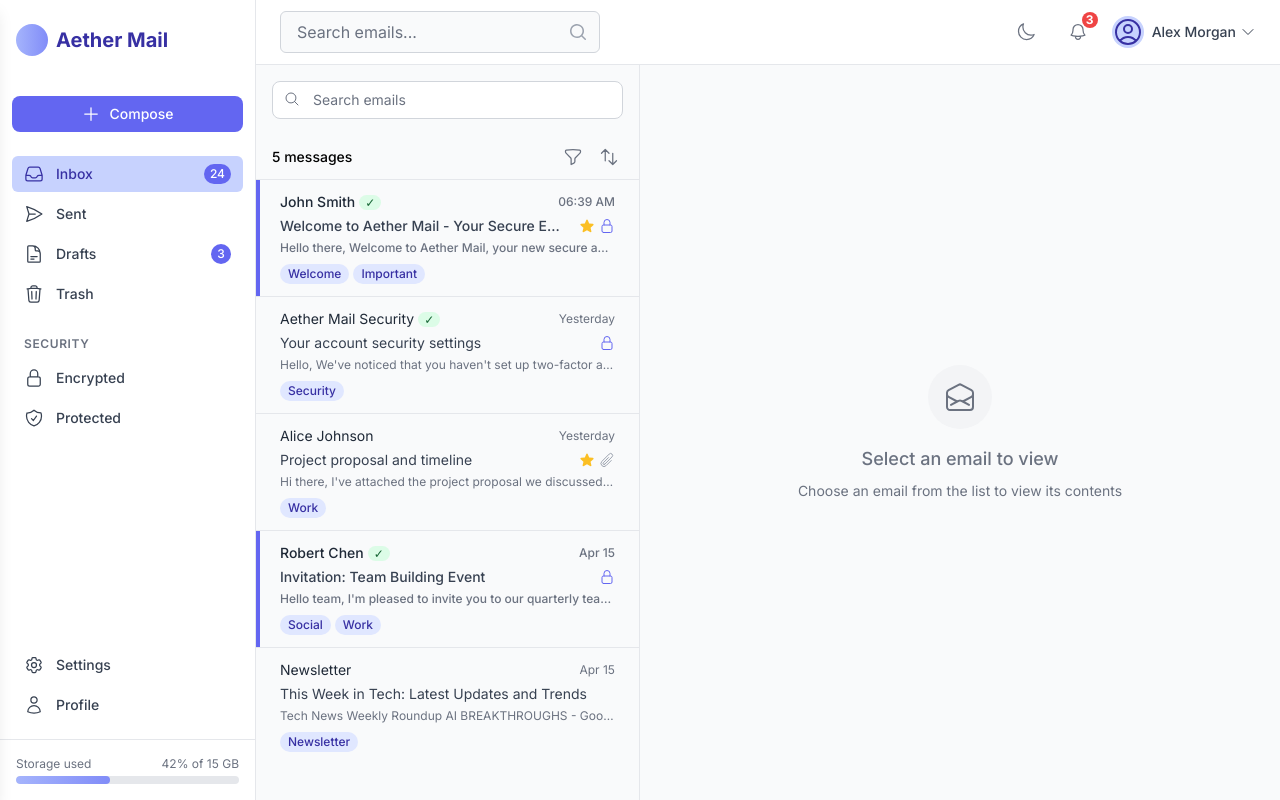
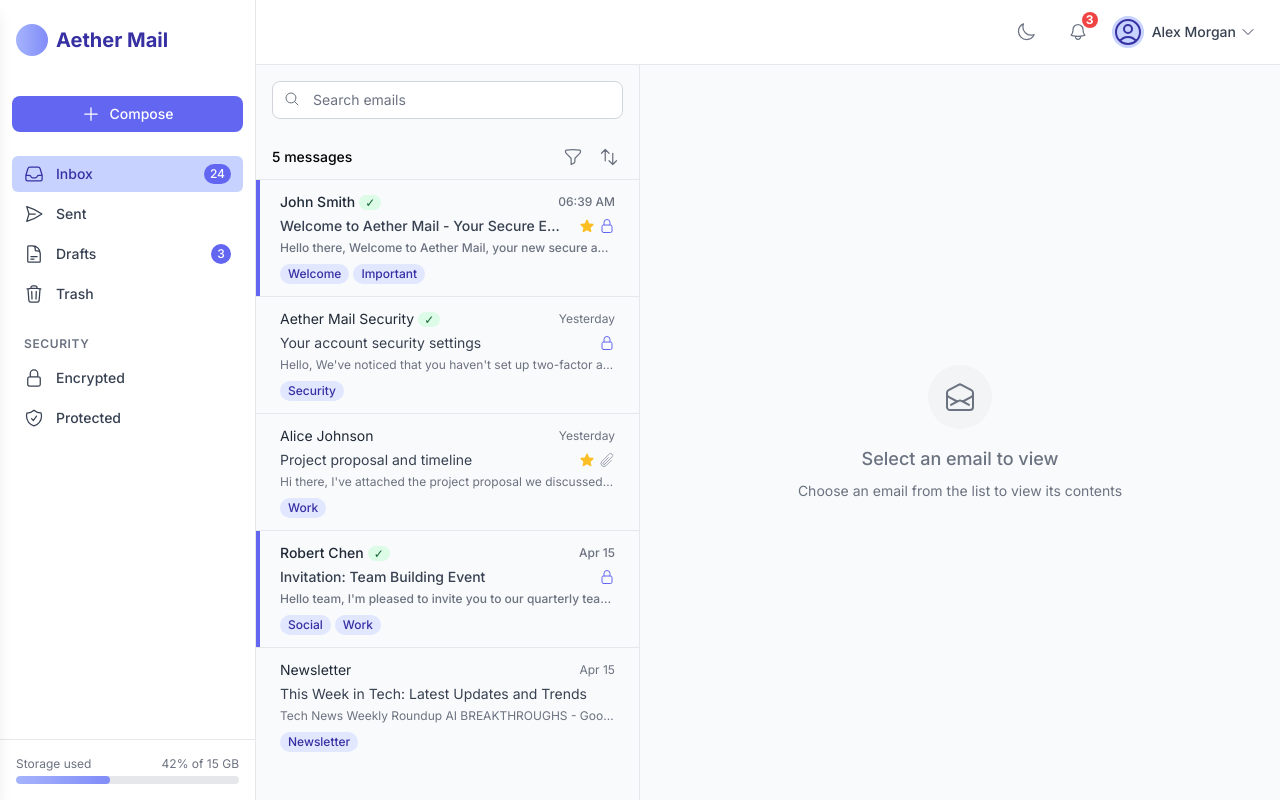
Before and after one commit to skygenesisenterprise/aether-mail, a React (Vite) app: page /inbox in a window 1280 px wide. Built offline with nearby package versions, Linux system fonts and the light colour scheme.

Commit message:
Update interface & Add file deploiement on promise

```diff
--- a/src/components/layout/Header.tsx
+++ b/src/components/layout/Header.tsx
@@ -34,22 +34,6 @@ const Header: React.FC<HeaderProps> = ({ toggleSidebar, toggleTheme, isDarkMode
           >
             <Bars3Icon className="h-6 w-6" />
           </button>
-
-          {/* Search on larger screens */}
-          <div className="hidden md:block">
-            <div className="relative">
-              <input
-                type="text"
-                placeholder="Search emails..."
-                className="w-80 rounded-md border border-gray-300 bg-gray-50 py-2 pl-4 pr-10 text-gray-900 placeholder-gray-500 focus:border-aether-primary focus:outline-none focus:ring-1 focus:ring-aether-primary dark:border-gray-600 dark:bg-gray-800 dark:text-white dark:placeholder-gray-400"
-              />
-              <div className="pointer-events-none absolute inset-y-0 right-0 flex items-center pr-3">
-                <svg className="h-5 w-5 text-gray-400" xmlns="http://www.w3.org/2000/svg" viewBox="0 0 20 20" fill="currentColor" aria-hidden="true">
-                  <path fillRule="evenodd" d="M9 3.5a5.5 5.5 0 100 11 5.5 5.5 0 000-11zM2 9a7 7 0 1112.452 4.391l3.328 3.329a.75.75 0 11-1.06 1.06l-3.329-3.328A7 7 0 012 9z" clipRule="evenodd" />
-                </svg>
-              </div>
-            </div>
-          </div>
         </div>
 
         {/* Right side with user menu */}
@@ -147,7 +131,7 @@ const Header: React.FC<HeaderProps> = ({ toggleSidebar, toggleTheme, isDarkMode
               >
                 <div className="border-b border-gray-100 px-4 py-3 dark:border-gray-700">
                   <p className="text-sm font-medium text-gray-900 dark:text-white">Alex Morgan</p>
-                  <p className="truncate text-xs text-gray-600 dark:text-gray-400">alex.morgan@aethermail.com</p>
+                  <p className="truncate text-xs text-gray-600 dark:text-gray-400">alex.morgan@aethermail.me</p>
                 </div>
 
                 <button className="flex w-full items-center px-4 py-2 text-left text-sm text-gray-700 hover:bg-gray-100 dark:text-gray-300 dark:hover:bg-gray-700">
--- a/src/components/layout/Sidebar.tsx
+++ b/src/components/layout/Sidebar.tsx
@@ -126,21 +126,6 @@ const Sidebar = ({ isMobile, isOpen, onClose }: { isMobile?: boolean; isOpen?: b
             />
           </div>
         </div>
-
-        <div className="mt-auto mb-4 space-y-1">
-          <SidebarItem
-            icon={<Cog6ToothIcon />}
-            label="Settings"
-            to="/settings"
-            active={isRouteActive('/settings')}
-          />
-          <SidebarItem
-            icon={<UserIcon />}
-            label="Profile"
-            to="/profile"
-            active={isRouteActive('/profile')}
-          />
-        </div>
       </nav>
 
       {/* Storage indicator */}
```
Also changed, not shown: 2 other files (tests, documents, lock files or other folders).
